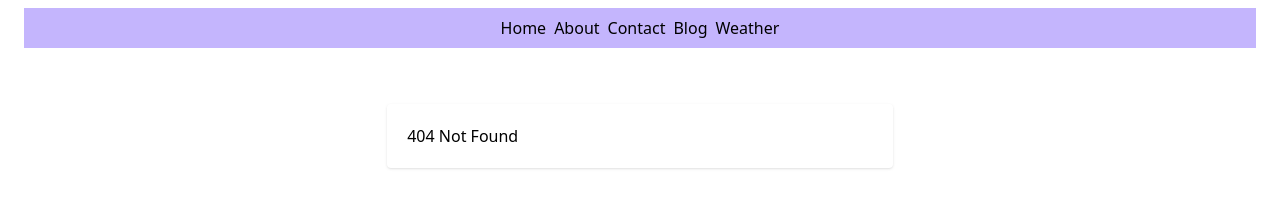
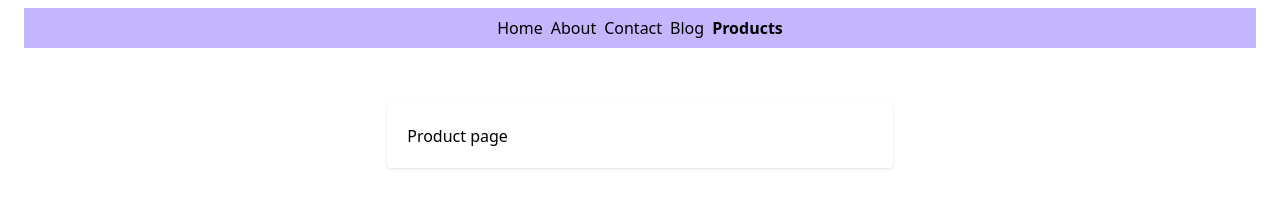
Before and after one commit to muneebacentosquare/todo.app.test, a React (Vite) app: page /product in a window 1280 px wide. Before the commit this address had no page. Shown: the top 218 px of the page. Built offline with nearby package versions, Linux system fonts and the light colour scheme.

Commit message:
Adding products page

```diff
--- a/src/Components/NavigationBar.jsx
+++ b/src/Components/NavigationBar.jsx
@@ -34,10 +34,9 @@ export default function NavigationBar() {
                     </NavLink>
                 </li>
                 <li>
-                    <NavLink className={({isActive}) =>
-                        isActive ? "font-bold" : ""
-                    } to="/weather">
-                        Weather
+                    <NavLink className={({isActive}) => isActive ? 'font-bold' : ""}
+                             to='/product'>
+                        Products
                     </NavLink>
                 </li>
             </ul>
--- a/src/Components/Root.jsx
+++ b/src/Components/Root.jsx
@@ -8,6 +8,7 @@ import Contact from "./pages/Contact.jsx";
 import Blog from "./pages/Blog.jsx";
 import BlogPost from "./pages/BlogPost.jsx";
 import NoMatch from "./pages/NoMatch.jsx";
+import Product from "./pages/Product.jsx";
 
 export default function Root() {
     return (
@@ -20,6 +21,7 @@ export default function Root() {
                     <Route path='/contact' element={<Contact/>}/>
                     <Route path='/blog' element={<Blog/>}/>
                     <Route path='/blog/:id' element={<BlogPost/>}/>
+                    <Route path='/product' element={<Product/>}/>
                     <Route path='*' element={<NoMatch/>}/>
                 </Routes>
             </div>
--- a/src/Components/pages/About.jsx
+++ b/src/Components/pages/Product.jsx
@@ -1,10 +1,8 @@
 import React from "react";
-
-export default function About(){
+export default function Product() {
     return (
         <div className="w-2/5 p-5 my-10 mx-auto justify-center rounded shadow">
-            <h4>About page</h4>
+            <h4>Product page</h4>
         </div>
-)
-    ;
+    );
 }
```
